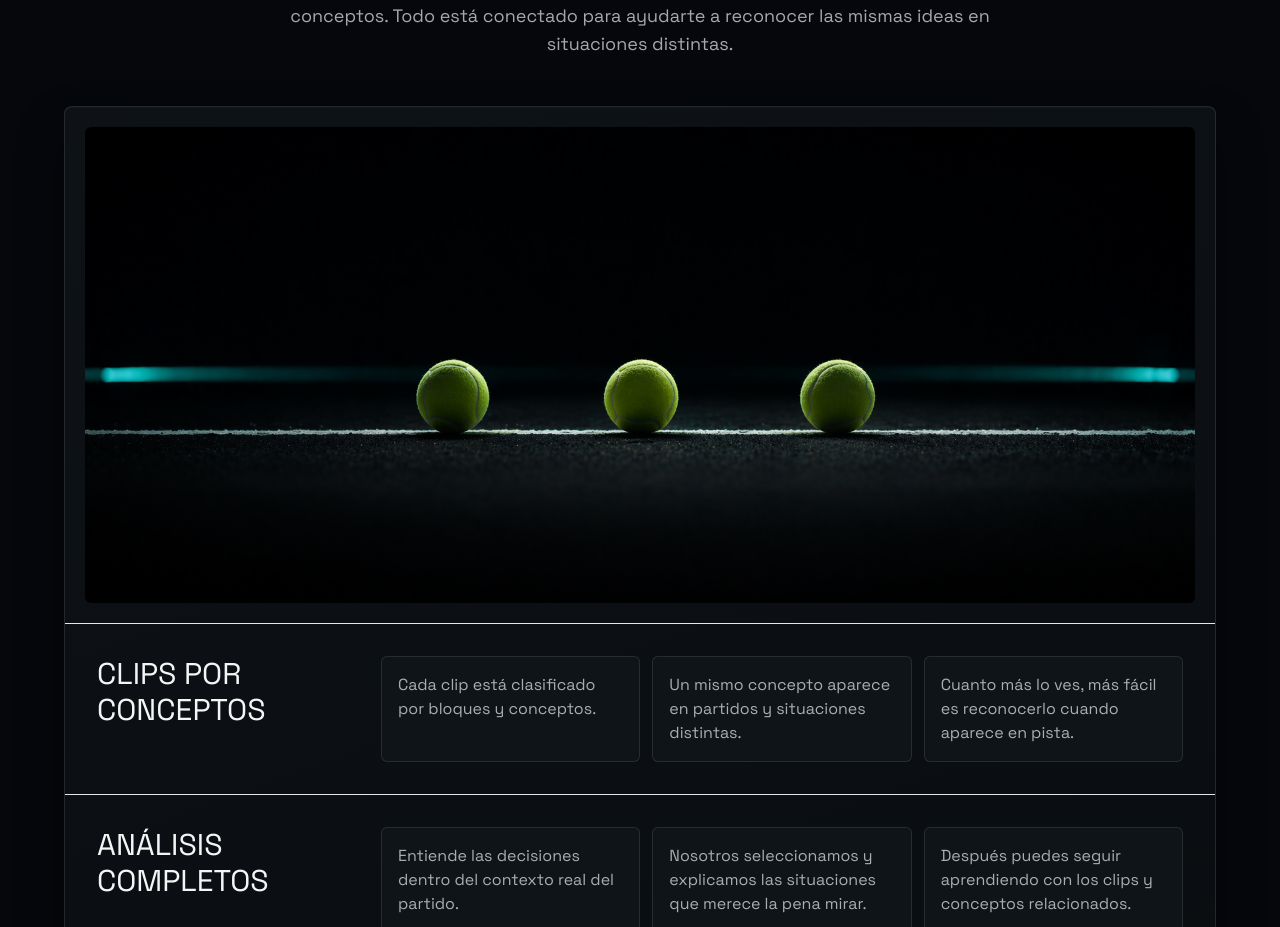
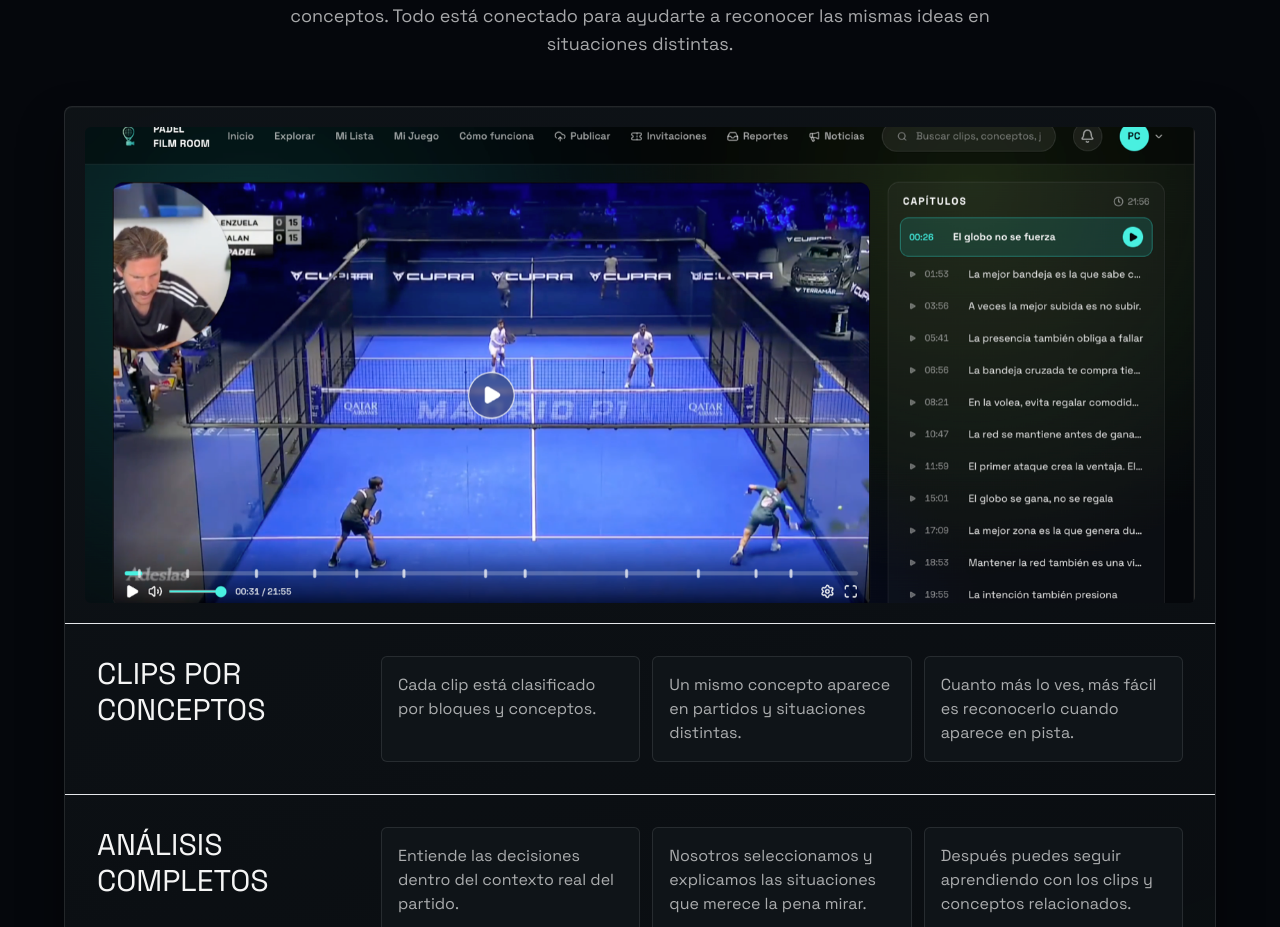
Before and after one commit to pablocasalm/PFR_Landing, a React (Vite) app: page / in a window 1280 px wide. Shown: the part 2945-3872 px from the top of the page. Built offline with nearby package versions, Linux system fonts and the light colour scheme; a web font is replaced by a local one.

Commit message:
feat: sección 4 landing usa captura del reproductor como imagen 4a
Sustituye la imagen genérica por learn-inside-analisis.png (reproductor
con lista de capítulos), ya usada en "Cómo funciona" del producto.

```diff
--- a/src/components/LearnInsideSection.tsx
+++ b/src/components/LearnInsideSection.tsx
@@ -32,7 +32,7 @@ export function LearnInsideSection() {
         >
           <motion.article variants={reduceMotion ? undefined : fadeUp()} className="border-b border-border/80 p-4 sm:p-5">
             <img
-              src="/0bdba3929dad426f6d2810ac6618685ba7ad9a0f1424217f8ea824f684a5c919.png"
+              src="/learn-inside-analisis.png"
               alt={t.learnInside.imgAlt}
               loading="lazy"
               className="aspect-[21/9] w-full rounded-md object-cover"
--- a/src/i18n/en.ts
+++ b/src/i18n/en.ts
@@ -74,7 +74,7 @@ export const en: Translations = {
     eyebrow: "How you'll learn inside",
     title: "The clips aren't random.",
     subtitle: "You can watch a full analysis or go straight to clips organized by blocks and concepts. Everything is connected to help you recognize the same ideas in different situations.",
-    imgAlt: "Padel players during a point in a real match.",
+    imgAlt: "A complete match analysis in Padel Film Room, with the chapter list next to the video.",
     pillars: [
       {
         title: "Clips by concept",
--- a/src/i18n/es.ts
+++ b/src/i18n/es.ts
@@ -74,7 +74,7 @@ export const es: Translations = {
     eyebrow: "Cómo aprenderás dentro",
     title: "Los clips no están sueltos.",
     subtitle: "Puedes ver un análisis completo o ir directamente a clips organizados por bloques y conceptos. Todo está conectado para ayudarte a reconocer las mismas ideas en situaciones distintas.",
-    imgAlt: "Jugadores de pádel durante un punto en partido real.",
+    imgAlt: "Análisis completo de un partido en Padel Film Room, con la lista de capítulos junto al vídeo.",
     pillars: [
       {
         title: "Clips por conceptos",
```
Also changed, not shown: public/learn-inside-analisis.png (added).
